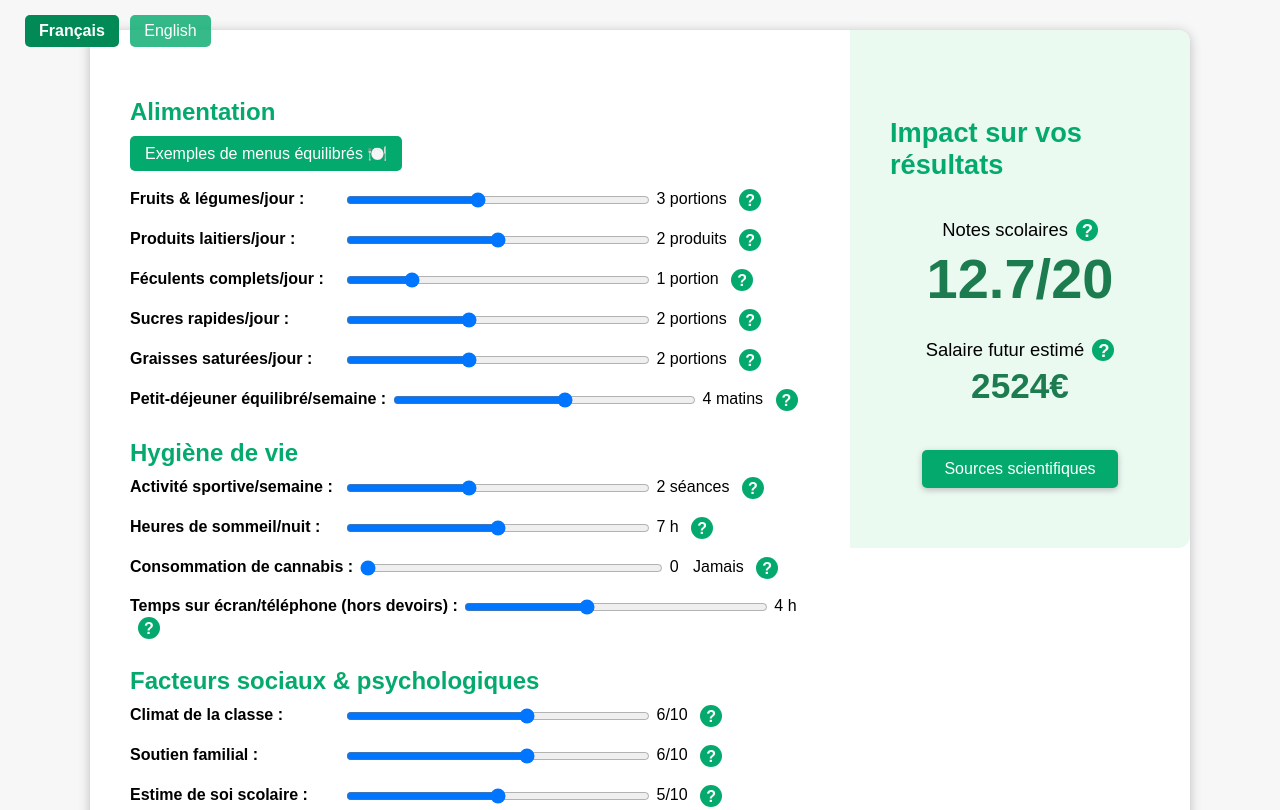
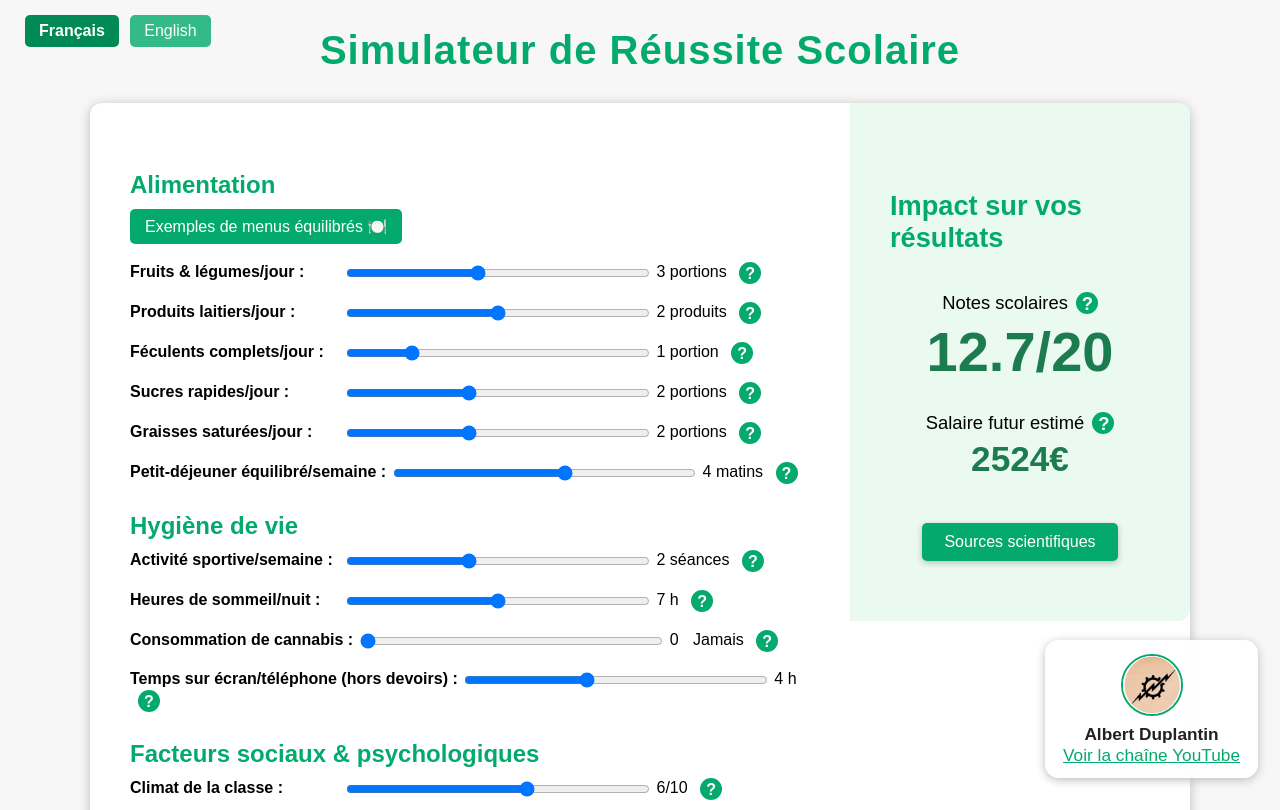
Before and after one commit to albertduplantin/simulateur-reussite-scolaire, a plain HTML site: page index.html in a window 1280 px wide. Shown: the top 810 px of the page. Drawn offline with Linux system fonts and the light colour scheme.

Commit message:
Add files via upload

```diff
--- a/index.html
+++ b/index.html
@@ -5,6 +5,14 @@
   <title>Simulateur de Réussite Scolaire</title>
   <style>
     body { font-family: Arial, sans-serif; background: #f7f7f7; margin: 0; padding: 0; }
+    h1 {
+      text-align: center;
+      color: #04AA6D;
+      margin-top: 28px;
+      font-size: 2.5em;
+      font-weight: bold;
+      letter-spacing: 1px;
+    }
     #container {
       display: flex;
       justify-content: center;
@@ -173,9 +181,52 @@
       #lang-switch { position: static; margin-bottom: 12px; }
       #sources-btn { margin: 28px auto 0 auto; }
     }
+    /* Badge Albert Duplantin */
+    #albertduplantin-badge {
+      position: fixed;
+      right: 22px;
+      bottom: 22px;
+      z-index: 5000;
+      display: flex;
+      flex-direction: column;
+      align-items: center;
+      background: rgba(255,255,255,0.95);
+      border-radius: 14px;
+      box-shadow: 0 2px 10px #bbb;
+      padding: 14px 18px 12px 18px;
+      transition: box-shadow 0.2s;
+    }
+    #albertduplantin-badge img {
+      width: 58px;
+      height: 58px;
+      border-radius: 50%;
+      margin-bottom: 8px;
+      border: 2px solid #04AA6D;
+      background: #fff;
+    }
+    #albertduplantin-badge .albertduplantin-text {
+      text-align: center;
+      font-size: 1.08em;
+      color: #222;
+    }
+    #albertduplantin-badge a:hover {
+      color: #028a56;
+    }
+    @media (max-width: 600px) {
+      #albertduplantin-badge {
+        right: 8px;
+        bottom: 8px;
+        padding: 8px 10px 8px 10px;
+      }
+      #albertduplantin-badge img {
+        width: 40px;
+        height: 40px;
+      }
+    }
   </style>
 </head>
 <body>
+  <h1>Simulateur de Réussite Scolaire</h1>
   <div id="lang-switch">
     <button id="fr-btn" class="active" onclick="setLang('fr')">Français</button>
     <button id="en-btn" onclick="setLang('en')">English</button>
@@ -343,6 +394,14 @@
       <div id="sources-modal-inner"></div>
     </div>
   </div>
+  <!-- Badge Albert Duplantin avec image locale -->
+  <div id="albertduplantin-badge">
+    <img src="albertduplantin.png" alt="Logo Albert Duplantin" />
+    <div class="albertduplantin-text">
+      <div style="font-weight:bold;">Albert Duplantin</div>
+      <a href="https://www.youtube.com/@albertduplantin" target="_blank" rel="noopener" style="color:#04AA6D;text-decoration:underline;font-size:1em;">Voir la chaîne YouTube</a>
+    </div>
+  </div>
   <script src="simulateur.js"></script>
 </body>
 </html>
```
Also changed, not shown: albertduplantin.png (added).
